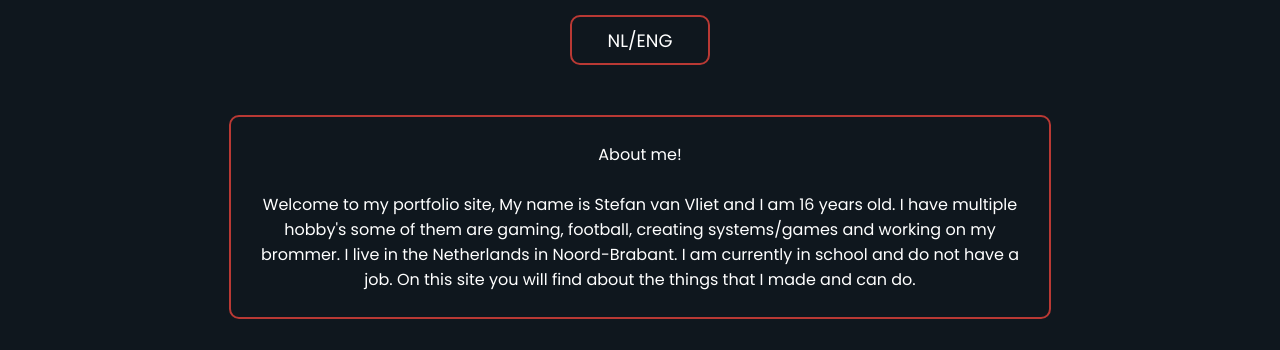
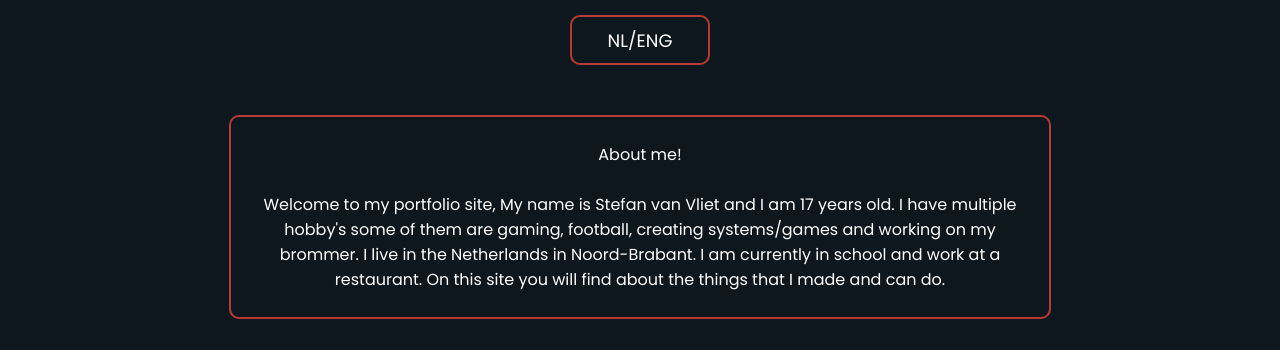
Before and after one commit to stefan35077/stefan35077.github.io, a plain HTML site: page index.html in a window 1280 px wide. Shown: the part 114-464 px from the top of the page. Drawn offline with nearby package versions, Linux system fonts and the light colour scheme.

Commit message:
small changes to introduction

```diff
--- a/index.html
+++ b/index.html
@@ -59,10 +59,10 @@
             <div class="English">
                 <p class="">About me!</p> <br>
 
-                <p>Welcome to my portfolio site, My name is Stefan van Vliet and I am 16 years old.
+                <p>Welcome to my portfolio site, My name is Stefan van Vliet and I am 17 years old.
                     I have multiple hobby's some of them are gaming, football,
                     creating systems/games and working on my brommer.
-                    I live in the Netherlands in Noord-Brabant. I am currently in school and do not have a job.
+                    I live in the Netherlands in Noord-Brabant. I am currently in school and work at a restaurant.
                     On this site you will find about the things that I made and can do.</p>
             </div>
 
```
